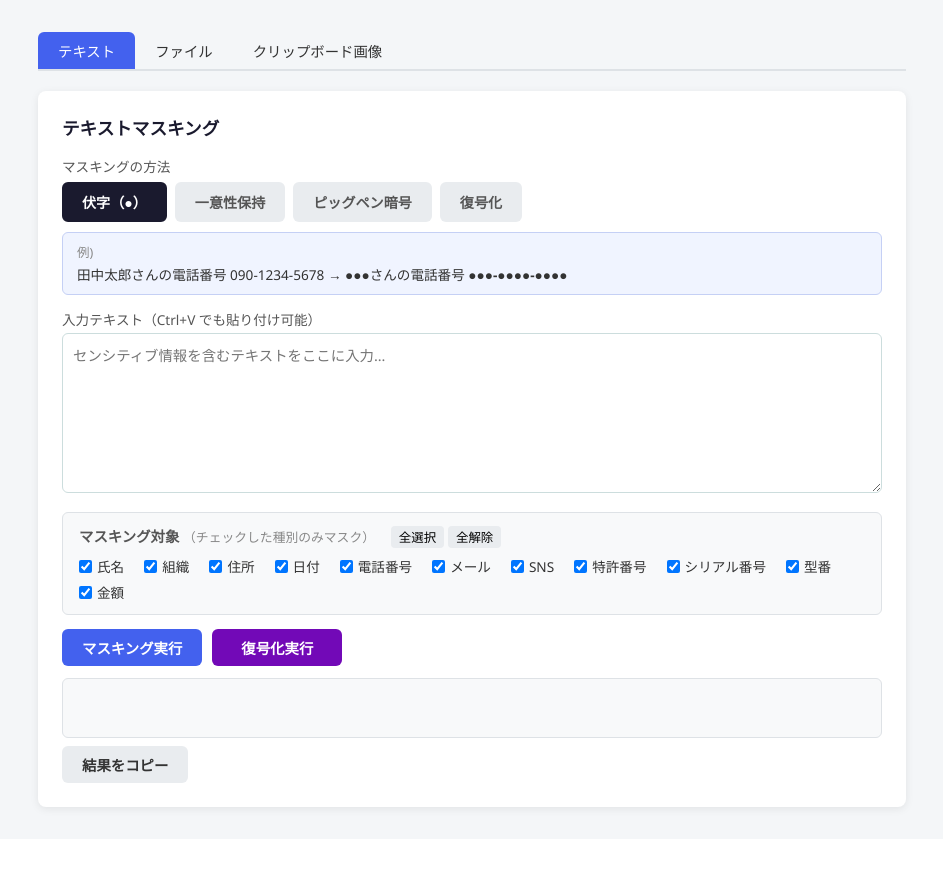
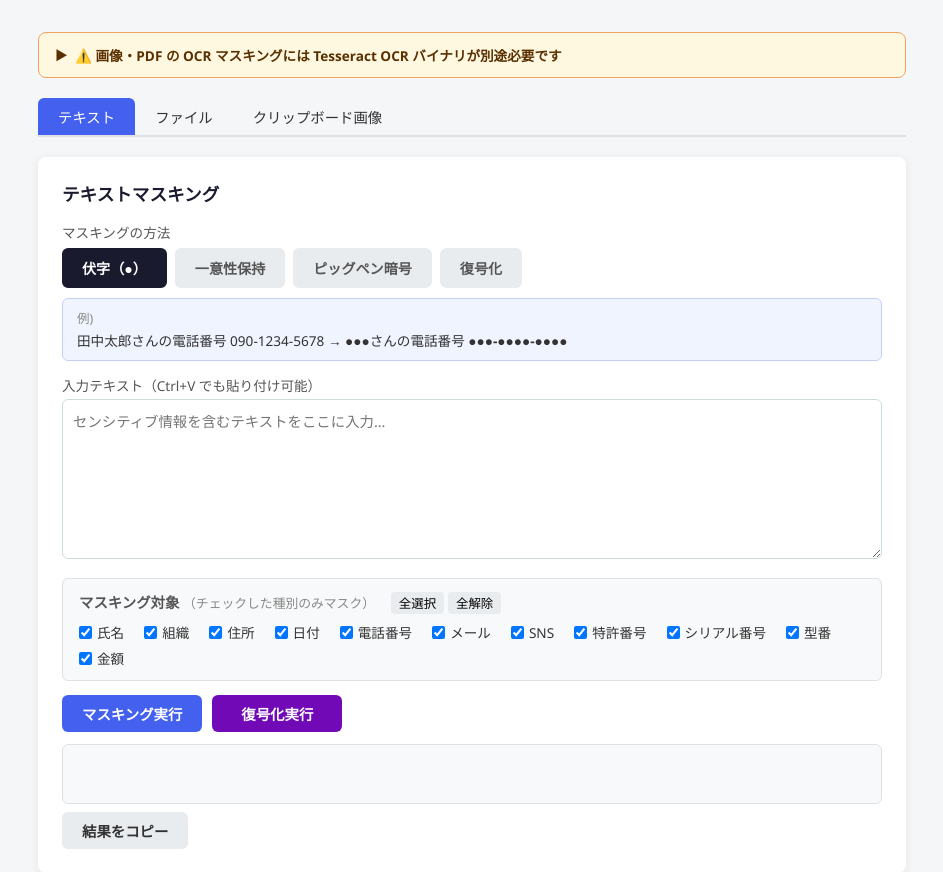
Before and after one commit to kirin123kirin/pymasking, a Flask app: page / in a window 1280 px wide. Shown: the part 65-937 px from the top of the page, without its empty margins (168-1111 px from the left). Before the commit the page ends 880 px from the top, so only its background shows below. Run offline with Flask 2, Linux system fonts and the light colour scheme.

Commit message:
Add Tesseract OCR install notice to web UI
Collapsible amber banner below the header with download link
and Windows install steps (jpn language data + PATH setup).

https://claude.ai/code/session_0146ZjnxLAKvXzn1dbxmYYBL

```diff
--- a/pymasking/web/templates/index.html
+++ b/pymasking/web/templates/index.html
@@ -100,11 +100,38 @@
   .status.ok  { color: #2d6a4f; }
   .status.err { color: #e63946; }
   .section-gap { margin-bottom: 14px; }
+
+  /* Tesseract notice */
+  .notice {
+    background: #fff8e1; border: 1px solid #f4a261; border-radius: 8px;
+    padding: 12px 16px; margin-bottom: 20px; font-size: .85rem; color: #5a3000;
+  }
+  .notice summary {
+    font-weight: 700; cursor: pointer; list-style: none; display: flex;
+    align-items: center; gap: 8px;
+  }
+  .notice summary::-webkit-details-marker { display: none; }
+  .notice summary::before { content: "▶"; font-size: .75rem; transition: transform .2s; }
+  .notice[open] summary::before { transform: rotate(90deg); }
+  .notice ol { margin: 8px 0 0 1.4em; line-height: 2; }
+  .notice a { color: #c4622d; }
 </style>
 </head>
 <body>
 <header>🔒 pymasking — 個人情報マスキングツール</header>
 <main>
+
+  <details class="notice">
+    <summary>⚠️ 画像・PDF の OCR マスキングには Tesseract OCR バイナリが別途必要です</summary>
+    <ol>
+      <li>以下の URL から installer をダウンロード<br>
+          <a href="https://github.com/UB-Mannheim/tesseract/wiki" target="_blank" rel="noopener">
+            https://github.com/UB-Mannheim/tesseract/wiki
+          </a></li>
+      <li>インストール時に「Additional language data」で「Japanese (jpn)」にチェックを入れる</li>
+      <li>インストール先（例: <code>C:\Program Files\Tesseract-OCR</code>）をシステムの PATH 環境変数に追加する</li>
+    </ol>
+  </details>
 
   <div class="tabs">
     <div class="tab active" onclick="switchTab('text')">テキスト</div>
```
